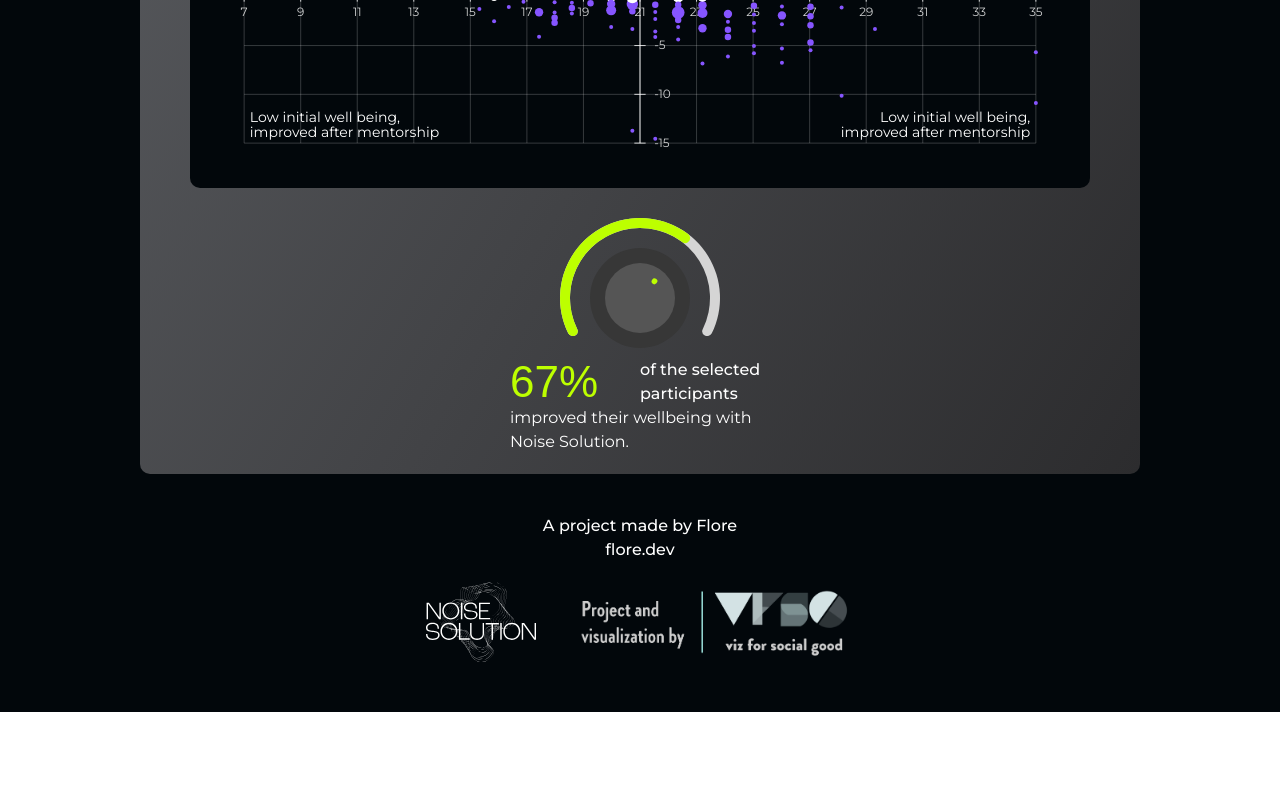
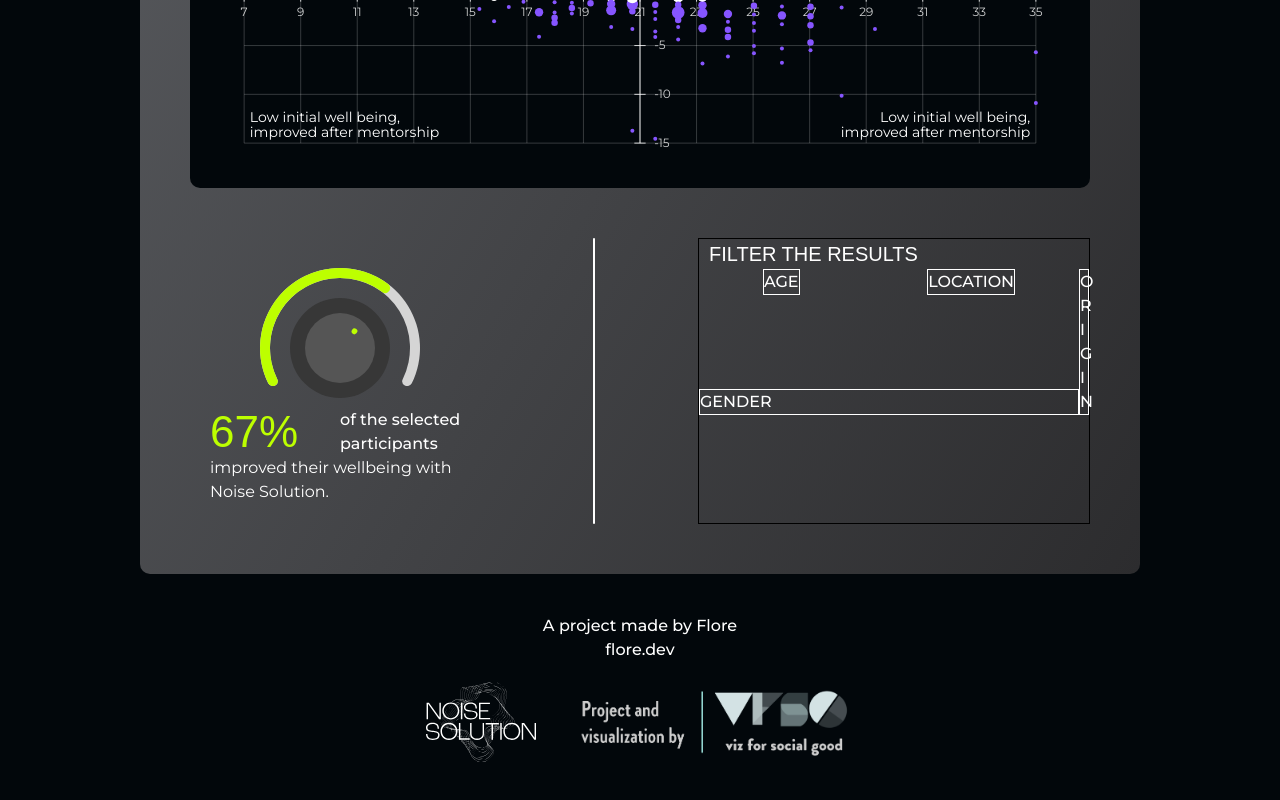
Before and after one commit to floreperche/vfsg-noise-solution, a Svelte app: page / in a window 1280 px wide. Shown: the part 1042-1842 px from the top of the page. Before the commit the page ends 1754 px from the top, so only its background shows below. Built offline with nearby package versions, Linux system fonts and the light colour scheme; a web font is replaced by a local one.

Commit message:
filter structure

```diff
--- a/src/app.css
+++ b/src/app.css
@@ -77,9 +77,7 @@ h1 {
 h2 {
   font-size: 20px;
   text-transform: uppercase;
-  background-color: #ffb997;
   display: inline;
-  color: #02070b;
   padding: 0px 10px;
 }
 
--- a/src/components/Intro.svelte
+++ b/src/components/Intro.svelte
@@ -31,6 +31,12 @@
     gap: 40px;
   }
 
+  .intro-container h2 {
+    background-color: #ffb997;
+    display: inline;
+    color: #02070b;
+  }
+
   .intro-container .description {
     display: flex;
     flex-direction: column;
--- a/src/components/Visualisation.svelte
+++ b/src/components/Visualisation.svelte
@@ -3,7 +3,7 @@
   import { scaleLinear, scaleSqrt } from "d3";
   import Graph from "./viz/Graph.svelte";
   import RadialProgress from "./viz/RadialProgress.svelte";
-  import Filtres from "./viz/Filtres.svelte";
+  import Filters from "./viz/Filters.svelte";
 
   //   Filter data
   let filter = false;
@@ -75,9 +75,10 @@
     {xTicks}
     {yTicks}
   />
-  <div>
+  <div class="bottom">
     <RadialProgress {positiveImpactAverage} />
-    <Filtres />
+    <div class="separator"></div>
+    <Filters />
   </div>
 </div>
 
@@ -90,4 +91,20 @@
     flex-direction: column;
     align-items: center;
   }
+
+  .viz-container .bottom {
+    display: flex;
+    justify-content: space-between;
+    width: 100%;
+    margin: 50px;
+    padding-left: 50px;
+    padding-right: 50px;
+  }
+
+  .viz-container .bottom .separator {
+    height: auto;
+    width: 2px;
+    background-color: white;
+    border-radius: 10px;
+  }
 </style>
--- /dev/null
+++ b/src/components/viz/Filters.svelte
@@ -0,0 +1,54 @@
+<script></script>
+
+<div class="filter-container">
+  <h2>Filter the results</h2>
+  <div style="display:flex; justify-content: space-between" class="filters">
+    <div
+      style="display:flex; flex-direction:column; justify-content: space-between"
+    >
+      <div style="display:flex; justify-content: space-around">
+        <div class="age">
+          <p class="title">age</p>
+          <div></div>
+        </div>
+        <div class="location">
+          <p class="title">location</p>
+          <div></div>
+        </div>
+      </div>
+      <div class="gender">
+        <p class="title">gender</p>
+        <div></div>
+      </div>
+    </div>
+    <div class="origin">
+      <p class="title">origin</p>
+      <div></div>
+    </div>
+  </div>
+</div>
+
+<style>
+  .filter-container {
+    border: 1px solid black;
+  }
+
+  .filter-container .title {
+    text-transform: uppercase;
+  }
+
+  .filter-container .age,
+  .filter-container .location,
+  .filter-container .gender,
+  .filter-container .origin {
+    border: 1px solid white;
+  }
+
+  .filter-container .gender {
+    width: 380px;
+  }
+
+  .filter-container .origin {
+    width: 10px;
+  }
+</style>
--- a/src/components/viz/Filtres.svelte
+++ /dev/null
@@ -1,5 +0,0 @@
-<script></script>
-
-<div></div>
-
-<style></style>
--- a/src/components/viz/Graph.svelte
+++ b/src/components/viz/Graph.svelte
@@ -164,7 +164,6 @@
     width: fit-content;
     height: fit-content;
     padding: 40px;
-
     margin-top: 50px;
     background-color: #02070b;
     border-radius: 10px;
```
